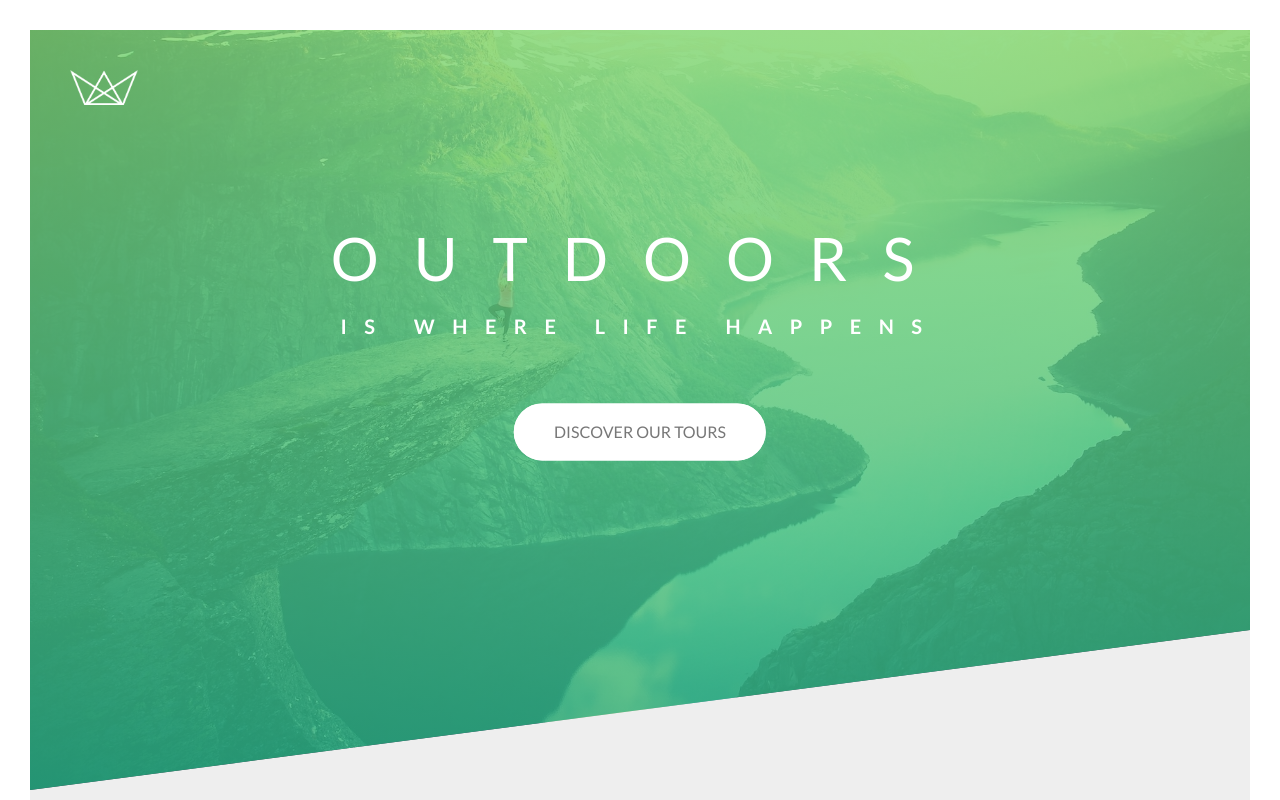
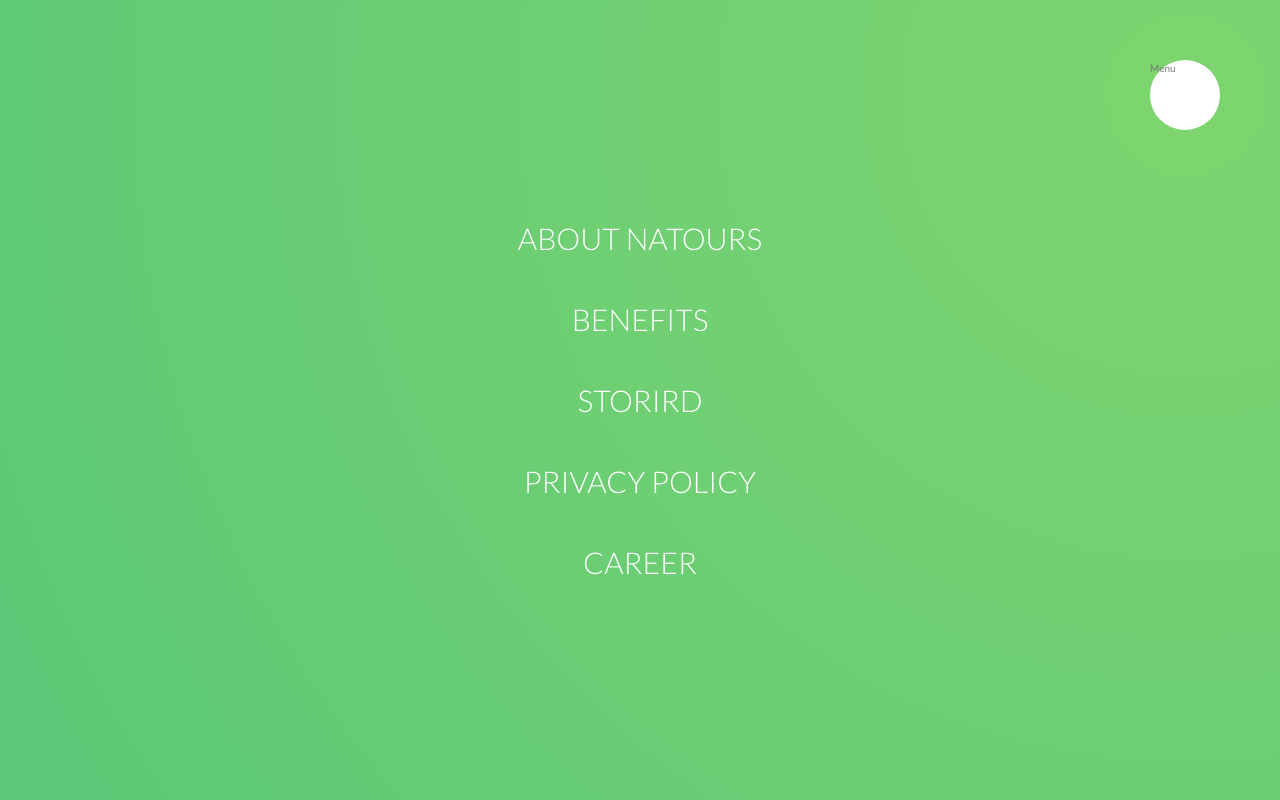
Before and after one commit to ShariqAteeq/CSS-NatoursWebsite, a website: page index.html in a window 1280 px wide. Shown: the top 800 px of the page. Drawn offline with Linux system fonts and the light colour scheme.

Commit message:
work on navigation

```diff
--- a/index.html
+++ b/index.html
@@ -14,6 +14,25 @@
 </head>
 
 <body>
+
+    <!-- navigation -->
+    <div class="nav">
+        <input type="checkbox" class="nav__checkbox" id="nav-toggle">
+        <label for="nav-toggle" class="nav__label">Menu</label>
+        <div class="nav__bg">&nbsp;</div>
+        <nav class="nav__element">
+            <ul class="nav__list">
+                <li class="nav__item"><a href="#" class="nav__link">About Natours</a></li>
+                <li class="nav__item"><a href="#" class="nav__link">Benefits</a></li>
+                <li class="nav__item"><a href="#" class="nav__link">storird</a></li>
+                <li class="nav__item"><a href="#" class="nav__link">Privacy policy</a></li>
+                <li class="nav__item"><a href="#" class="nav__link">Career</a></li>
+            </ul>
+        </nav>
+    </div>
+
+
+    <!-- Header -->
     <header class="header" >
        <div class="header__logo-box">
            <img src = "img/logo-white.png" alt="Natours" class="header__logo" >
@@ -30,6 +49,8 @@
     </header>
 
     <main>
+
+        <!-- About section -->
         <section class="section-about">
             <div class="u-center-text large-mb">
                 <h2 class="heading-secondary">
@@ -65,6 +86,7 @@
             </div>
         </section>
 
+        <!-- feature section -->
         <section class="section-features">
             <div class="row">
                 <div class="col-1-of-4">
@@ -109,6 +131,7 @@
             </div>
         </section>
 
+        <!-- section-tours -->
         <section class="section-tours">
             <div class="u-center-text large-mb">
                 <h2 class="heading-secondary">
@@ -219,6 +242,7 @@
             </div>
         </section>
 
+        <!-- section-stories -->
         <section class="section-stories">
             <div class="bg-video">
                 <video class="bg-video__content" autoplay muted loop>
@@ -265,6 +289,7 @@
             </div>
         </section>
 
+        <!-- section-book -->
         <section class="section-book">
             <div class="row">
                 <div class="book">
@@ -308,6 +333,7 @@
         </section>
     </main>
 
+    <!-- footer -->
     <footer class="footer">
         <div class="footer__logo-box large-mb">
             <img src="img/logo-green-2x.png" alt="footer logo" class="footer__logo">
--- /dev/null
+++ b/sass/layout/_navigation.scss
@@ -0,0 +1,76 @@
+.nav {
+
+    &__checkbox {
+        display: none;
+    }
+
+    &__label {
+        height: 7rem;
+        width: 7rem;
+        position: fixed;
+        top: 6rem;
+        right: 6rem;
+        z-index: 400;
+        border-radius: 50%;
+        background-color: $color-white;
+
+    }
+
+    &__bg {
+        width: 6rem;
+        height: 6rem;
+        border-radius: 50%;
+        background-image: radial-gradient($color-pri-light , $color-pri-dark);
+        position: fixed;
+        top: 6.5rem;
+        right: 6.5rem;
+        z-index: 300;
+        transform: scale(80);
+    }
+
+    &__element {
+        height: 100vh;
+        width: 100%;
+        position: fixed;
+        top: 0;
+        left: 0;
+        z-index: 350;
+    }
+
+    &__list {
+        list-style: none;
+        position: absolute;
+        top: 50%;
+        left: 50%;
+        transform: translate(-50%,-50%);
+        text-align: center;
+
+    }
+
+    &__item {
+        margin: 1rem;
+    }
+
+    &__link {
+        &:link,
+        &:visited {
+        display: inline-block;
+        font-size: 3rem;
+        font-weight: 300;
+        color: #fff;
+        text-decoration: none;
+        text-transform: uppercase;
+        padding: 1rem 2rem;
+        background-image: linear-gradient(120deg , transparent 0%,  transparent 50%, white 50%);
+        background-size: 230%;
+        transition: all .4s;
+
+        }
+        &:hover,
+        &:active {
+            background-position: 100%;
+            color: $color-pri;
+            transform: translateX(1rem);
+        }
+    }
+}
--- a/sass/main.scss
+++ b/sass/main.scss
@@ -19,6 +19,7 @@
 @import "layout/footer";
 @import "layout/grid";
 @import "layout/header";
+@import "layout/navigation";
 
 @import "pages/home";
 
```
Also changed, not shown: css/style.css.
